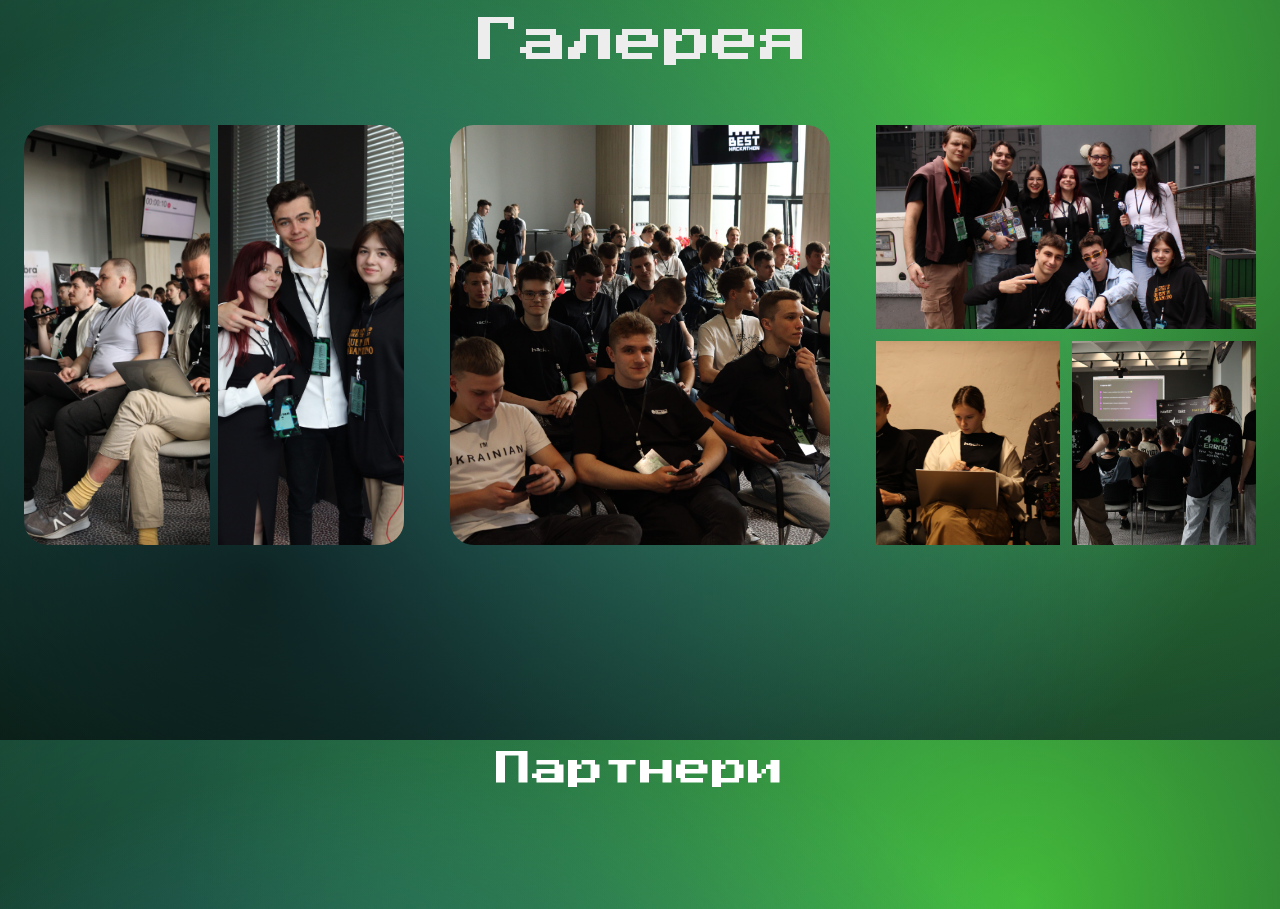
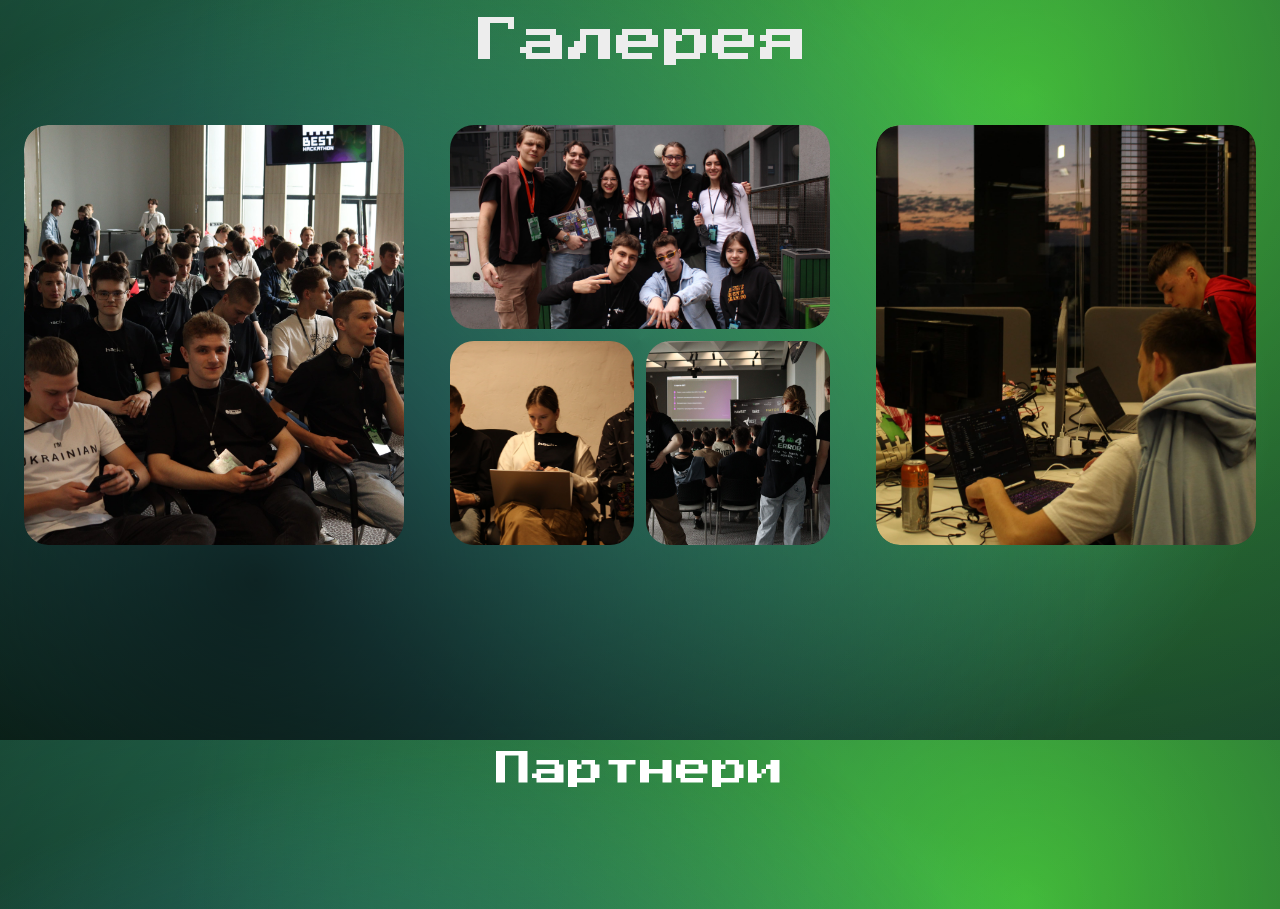
Before and after one commit to vov4ik-v/hack9_web, a Next.js app: page / in a window 1280 px wide. Shown: the part 6460-7369 px from the top of the page. Built offline with nearby package versions, Linux system fonts and the light colour scheme.

Commit message:
update photo

```diff
--- a/src/components/Gallery.tsx
+++ b/src/components/Gallery.tsx
@@ -89,7 +89,7 @@ export default function Gallery() {
                 >
                     <SwiperSlide>
                         <div className="overflow-hidden mx-auto rounded-3xl w-[280px] h-[280px] md:w-[320px] md:h-[320px] lg:w-[320px] lg:h-[380px] xl:w-[380px] xl:h-[420px] grid grid-cols-2 gap-2">
-                            <div className="relative w-full h-full">
+                            <div className="relative rounded-3xl w-full h-full">
                                 <Image
                                     src={galleryImages[8]}
                                     alt="gallery-0"
@@ -97,7 +97,7 @@ export default function Gallery() {
                                     className="object-cover"
                                 />
                             </div>
-                            <div className="relative w-full h-full">
+                            <div className="relative rounded-3xl w-full h-full">
                                 <Image
                                     src={galleryImages[9]}
                                     alt="gallery-1"
@@ -114,8 +114,7 @@ export default function Gallery() {
                                 src={galleryImages[0]}
                                 alt="gallery-0"
                                 fill
-                                className="object-cover"
-                                loading="lazy"
+                                className="object-cover rounded-3xl"
                             />
                         </div>
                     </SwiperSlide>
@@ -128,27 +127,27 @@ export default function Gallery() {
                                     src={galleryImages[1]}
                                     alt="gallery-1"
                                     fill
-                                    className="object-cover"
+                                    className="object-cover rounded-3xl"
                                 />
                             </div>
 
                             {/* Ліва картинка внизу */}
-                            <div className="relative row-span-1 col-span-1">
+                            <div className="relative row-span-1 rounded-3xl col-span-1">
                                 <Image
                                     src={galleryImages[2]}
                                     alt="gallery-2"
                                     fill
-                                    className="object-cover"
+                                    className="object-cover rounded-3xl"
                                 />
                             </div>
 
                             {/* Права картинка внизу */}
-                            <div className="relative row-span-1 col-span-1">
+                            <div className="relative row-span-1 rounded-3xl col-span-1">
                                 <Image
                                     src={galleryImages[3]}
                                     alt="gallery-3"
                                     fill
-                                    className="object-cover"
+                                    className="object-cover rounded-3xl"
                                 />
                             </div>
                         </div>
@@ -160,7 +159,7 @@ export default function Gallery() {
                                 src={galleryImages[4]}
                                 alt="gallery-4"
                                 fill
-                                className="object-cover"
+                                className="object-cover rounded-3xl"
                                 loading="lazy"
                             />
                         </div>
@@ -169,32 +168,32 @@ export default function Gallery() {
                     <SwiperSlide>
                         <div className="mx-auto w-[280px] h-[280px] md:w-[320px] md:h-[320px] lg:w-[320px] lg:h-[380px] xl:w-[380px] xl:h-[420px] grid grid-rows-2 grid-cols-2 gap-3 overflow-hidden">
                             {/* Ліва картинка внизу */}
-                            <div className="relative row-span-1 col-span-1">
+                            <div className="relative row-span-1 rounded-3xl col-span-1">
                                 <Image
                                     src={galleryImages[5]}
                                     alt="gallery-5"
                                     fill
-                                    className="object-cover"
+                                    className="object-cover rounded-3xl"
                                 />
                             </div>
 
                             {/* Права картинка внизу */}
-                            <div className="relative row-span-1 col-span-1">
+                            <div className="relative row-span-1 rounded-3xl col-span-1">
                                 <Image
                                     src={galleryImages[6]}
                                     alt="gallery-6"
                                     fill
-                                    className="object-cover"
+                                    className="object-cover rounded-3xl"
                                 />
                             </div>
 
                             {/* Верхнє зображення на 2 колонки */}
-                            <div className="relative row-span-1 rounded-3xl col-span-2">
+                            <div className="relative row-span-1  col-span-2">
                                 <Image
                                     src={galleryImages[7]}
                                     alt="gallery-7"
                                     fill
-                                    className="object-cover"
+                                    className="object-cover rounded-3xl"
                                 />
                             </div>
                         </div>
@@ -206,8 +205,7 @@ export default function Gallery() {
                                 src={galleryImages[10]}
                                 alt="gallery-0"
                                 fill
-                                className="object-cover"
-                                loading="lazy"
+                                className="object-cover rounded-3xl"
                             />
                         </div>
                     </SwiperSlide>
```
